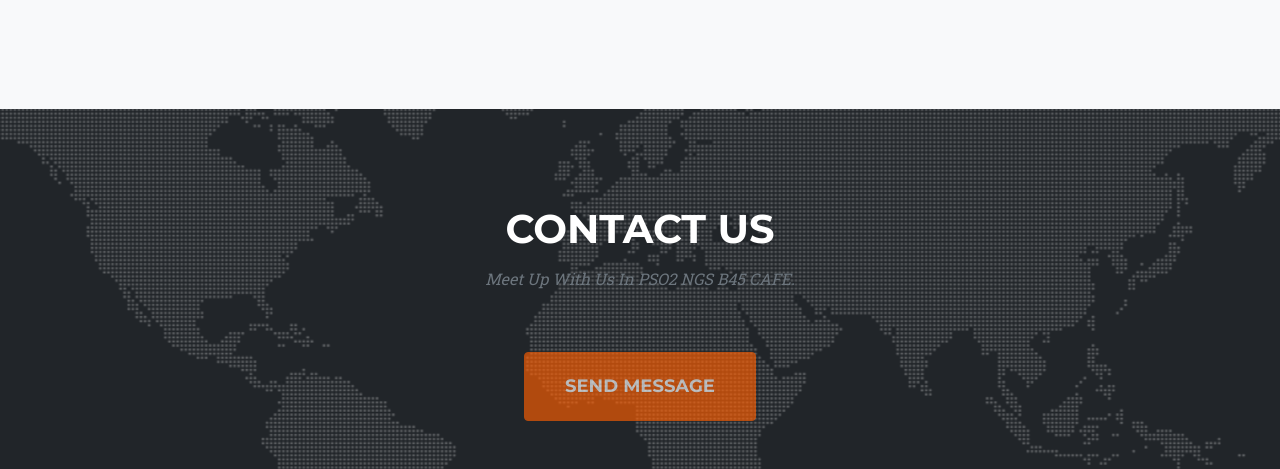
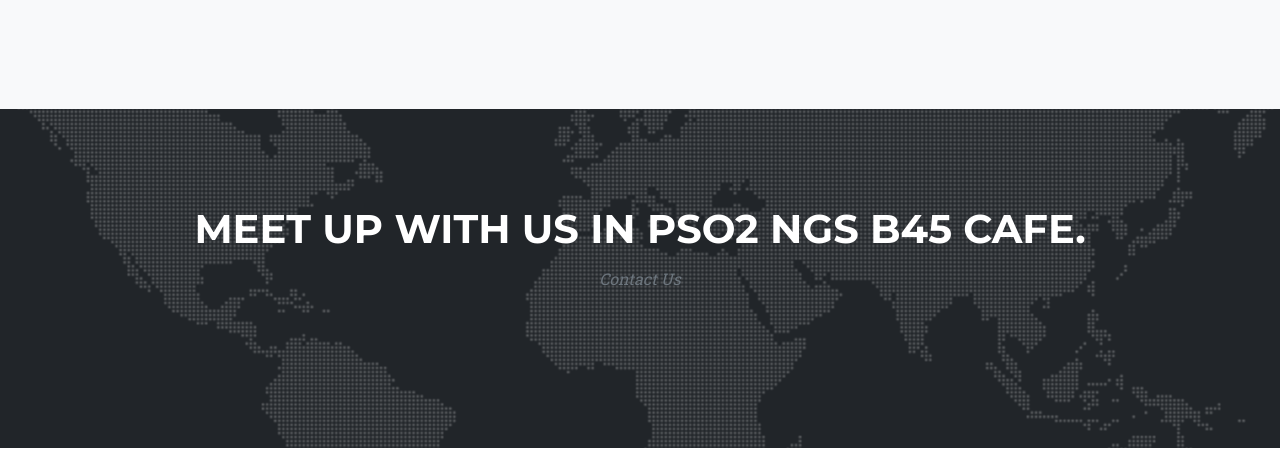
Before and after one commit to tirawaid/tirawa.github.io, a plain HTML site: page index.html in a window 1280 px wide. Shown: the part 5508-5977 px from the top of the page. Drawn offline with nearby package versions, Linux system fonts and the light colour scheme.

Commit message:
Update index.html

```diff
--- a/index.html
+++ b/index.html
@@ -343,8 +343,8 @@
         <section class="page-section" id="contact">
             <div class="container">
                 <div class="text-center">
-                    <h2 class="section-heading text-uppercase">Contact Us</h2>
-                    <h3 class="section-subheading text-muted">Meet Up With Us In PSO2 NGS B45 CAFE.</h3>
+                    <h2 class="section-heading text-uppercase">Meet Up With Us In PSO2 NGS B45 CAFE.</h2>
+                    <h3 class="section-subheading text-muted">Contact Us</h3>
                 </div>
                 <!-- * * * * * * * * * * * * * * *-->
                 <!-- * * SB Forms Contact Form * *-->
@@ -371,8 +371,8 @@
                     <!-- This is what your users will see when there is-->
                     <!-- an error submitting the form-->
                     <div class="d-none" id="submitErrorMessage"><div class="text-center text-danger mb-3">Error sending message!</div></div>
-                    <!-- Submit Button-->
-                    <div class="text-center"><button class="btn btn-primary btn-xl text-uppercase disabled" id="submitButton" type="submit">Send Message</button></div>
+                    <!-- Submit Button
+                    <div class="text-center"><button class="btn btn-primary btn-xl text-uppercase disabled" id="submitButton" type="submit">Send Message</button></div> -->
                 </form>
             </div>
         </section>
```
